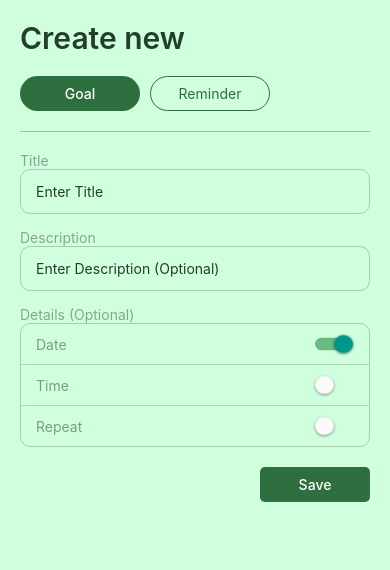
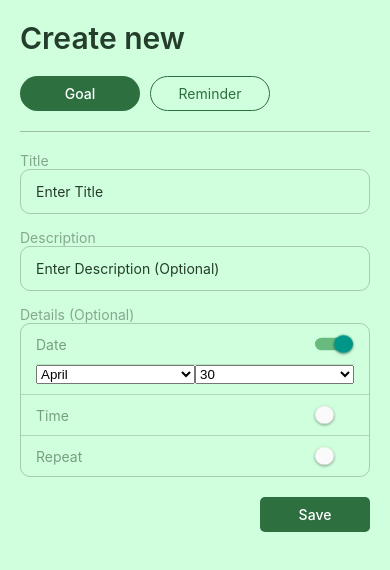
Before and after one commit to sameenmajid12/PersonalGoalTracker, a React Native app: screen /Create in a window 390 px wide. Both pictures are taken after a click on the element 334 px from the left and 344 px from the top of the page. Shown: the top 570 px of the page. Built offline with nearby package versions, Linux system fonts and the light colour scheme.

Commit message:
Finished handling date, time and repeats on the frontend

```diff
--- a/components/DatePicker.js
+++ b/components/DatePicker.js
@@ -1,5 +1,85 @@
-
-const DatePicker=()=>{
-
-}
+import { Picker } from "@react-native-picker/picker";
+import { View, StyleSheet } from "react-native";
+const DatePicker = ({ dateTime, setDateTime }) => {
+  return (
+    <View style={styles.pickerContainer}>
+      <Picker
+        style={{ flex: 1 }}
+        itemStyle={{ fontSize: 18 }}
+        selectedValue={dateTime.month}
+        onValueChange={(ItemValue) =>
+          setDateTime((prev) => ({ ...prev, month: ItemValue }))
+        }
+      >
+        <Picker.Item label="January" value={0}></Picker.Item>
+        <Picker.Item label="February" value={1}></Picker.Item>
+        <Picker.Item label="March" value={2}></Picker.Item>
+        <Picker.Item label="April" value={3}></Picker.Item>
+        <Picker.Item label="May" value={4}></Picker.Item>
+        <Picker.Item label="June" value={5}></Picker.Item>
+        <Picker.Item label="July" value={6}></Picker.Item>
+        <Picker.Item label="August" value={7}></Picker.Item>
+        <Picker.Item label="September" value={8}></Picker.Item>
+        <Picker.Item label="October" value={9}></Picker.Item>
+        <Picker.Item label="November" value={10}></Picker.Item>
+        <Picker.Item label="December" value={11}></Picker.Item>
+      </Picker>
+      <Picker
+        style={{ flex: 1 }}
+        itemStyle={{ fontSize: 18 }}
+        selectedValue={dateTime.day}
+        onValueChange={(ItemValue) =>
+          setDateTime((prev) => ({ ...prev, day: ItemValue }))
+        }
+      >
+        <Picker.Item label="1" value={1}></Picker.Item>
+        <Picker.Item label="2" value={2}></Picker.Item>
+        <Picker.Item label="3" value={3}></Picker.Item>
+        <Picker.Item label="4" value={4}></Picker.Item>
+        <Picker.Item label="5" value={5}></Picker.Item>
+        <Picker.Item label="6" value={6}></Picker.Item>
+        <Picker.Item label="7" value={7}></Picker.Item>
+        <Picker.Item label="8" value={8}></Picker.Item>
+        <Picker.Item label="9" value={9}></Picker.Item>
+        <Picker.Item label="10" value={10}></Picker.Item>
+        <Picker.Item label="11" value={11}></Picker.Item>
+        <Picker.Item label="12" value={12}></Picker.Item>
+        <Picker.Item label="13" value={13}></Picker.Item>
+        <Picker.Item label="14" value={14}></Picker.Item>
+        <Picker.Item label="15" value={15}></Picker.Item>
+        <Picker.Item label="16" value={16}></Picker.Item>
+        <Picker.Item label="17" value={17}></Picker.Item>
+        <Picker.Item label="18" value={18}></Picker.Item>
+        <Picker.Item label="19" value={19}></Picker.Item>
+        <Picker.Item label="20" value={20}></Picker.Item>
+        <Picker.Item label="21" value={21}></Picker.Item>
+        <Picker.Item label="22" value={22}></Picker.Item>
+        <Picker.Item label="23" value={23}></Picker.Item>
+        <Picker.Item label="24" value={24}></Picker.Item>
+        <Picker.Item label="25" value={25}></Picker.Item>
+        <Picker.Item label="26" value={26}></Picker.Item>
+        <Picker.Item label="27" value={27}></Picker.Item>
+        <Picker.Item label="28" value={28}></Picker.Item>
+        {dateTime.month !== 1 && (
+          <>
+            <Picker.Item label="29" value={29}></Picker.Item>
+            <Picker.Item label="30" value={30}></Picker.Item>
+          </>
+        )}
+        {dateTime.month % 2 === 0 && (
+          <Picker.Item label="31" value={31}></Picker.Item>
+        )}
+      </Picker>
+    </View>
+  );
+};
+const styles = StyleSheet.create({
+  pickerContainer: {
+    flexDirection: "row",
+    alignItems: "center",
+    borderTopColor: "rgba(0,0,0,0.1)",
+    borderTopWidth: 1,
+    marginTop: 10,
+  },
+});
 export default DatePicker;
--- a/components/RepeatPicker.js
+++ b/components/RepeatPicker.js
@@ -17,10 +17,10 @@ const RepeatPicker = ({ repeat, setRepeat }) => {
   const toggleDay = (day) => {
     setRepeat((prev) => {
       const selected = prev.data ?? [];
-      if (selected.includes(day)) {
-        return { ...prev, data: selected.filter((d) => d !== day) };
+      if (selected.includes(days.indexOf(day))) {
+        return { ...prev, data: selected.filter((d) => d !== days.indexOf(day)) };
       } else {
-        return { ...prev, data: [...selected, day] };
+        return { ...prev, data: [...selected, days.indexOf(day)] };
       }
     });
   };
@@ -42,14 +42,14 @@ const RepeatPicker = ({ repeat, setRepeat }) => {
         >
           <Text
             style={{
-              color: repeat.data?.includes(day)
+              color: repeat.data?.includes(days.indexOf(day))
                 ? colors.text
                 : "rgba(0,0,0,0.35)",
             }}
           >
             {day}
           </Text>
-          {repeat.data?.includes(day) ? (
+          {repeat.data?.includes(days.indexOf(day)) ? (
             <FontAwesome  size={20} color={colors.secondary} marginRight={1} name="check-circle"></FontAwesome>
           ) : (
             <View style={styles.repeats} />
--- a/components/TimePicker.js
+++ b/components/TimePicker.js
@@ -1,16 +1,19 @@
-import React, { useState } from "react";
+import React, { useEffect, useState } from "react";
 import { StyleSheet, View } from "react-native";
 import { Picker } from "@react-native-picker/picker";
 import colors from "../colors";
 const TimePicker = ({ dateTime, setDateTime }) => {
+  useEffect(()=>{
+    setDateTime((prev)=>({...prev, hour:1, minutes:0, AMPM:"AM"}));
+  },[])
   return (
     <View style={styles.pickerContainer}>
       <Picker
         style={{ flex: 1 }}
         itemStyle={{ fontSize: 20 }}
-        selectedValue={dateTime.hours}
+        selectedValue={dateTime.hour}
         onValueChange={(ItemValue) =>
-          setDateTime((prev) => ({ ...prev, hours: ItemValue }))
+          setDateTime((prev) => ({ ...prev, hour: ItemValue }))
         }
       >
         <Picker.Item label="1" value={1}></Picker.Item>
--- a/package.json
+++ b/package.json
@@ -16,7 +16,7 @@
     "@react-navigation/native": "^7.1.6",
     "@react-navigation/native-stack": "^7.3.10",
     "date-fns": "^4.1.0",
-    "expo": "^53.0.7",
+    "expo": "~53.0.8",
     "expo-status-bar": "~2.2.3",
     "react": "19.0.0",
     "react-native": "0.79.2",
--- a/screens/CreateTodoScreen.js
+++ b/screens/CreateTodoScreen.js
@@ -1,4 +1,4 @@
-import { useContext, useState } from "react";
+import { useContext, useState, useEffect } from "react";
 import { SafeAreaView } from "react-native-safe-area-context";
 import { StyleSheet, View, Text, Pressable, ScrollView } from "react-native";
 import colors from "../colors";
@@ -8,25 +8,33 @@ const CreateTodoScreen = () => {
   const [type, setType] = useState("goal");
   const [title, setTitle] = useState("");
   const [description, setDescription] = useState("");
-  const [dateTime, setDateTime] = useState({timeEnabled:false, dateEnabled:false, year:null, month:null, day:null, hour:null, minutes:null, AMPM:""});
+  const today = new Date();
+  const [dateTime, setDateTime] = useState({
+    timeEnabled: false,
+    dateEnabled: false,
+    year: today.getFullYear(),
+    month: today.getMonth(),
+    day: today.getDate(),
+    hour: null,
+    minutes: null,
+    AMPM: "",
+  });
   const [repeat, setRepeat] = useState({ enabled: false, data: null });
   const { addGoal } = useContext(GoalContext);
-  const toggleDateTime=(dateOrTime)=>{
-    if(dateOrTime==="time"){
-      setDateTime((prev)=>({...prev, timeEnabled:!prev.timeEnabled}));
-    }
-    else if (dateOrTime==="date"){
-      setDateTime((prev)=>({...prev, dateEnabled:!prev.dateEnabled}));
-    }
-    else{
+  const toggleDateTime = (dateOrTime) => {
+    if (dateOrTime === "time") {
+      setDateTime((prev) => ({ ...prev, timeEnabled: !prev.timeEnabled }));
+    } else if (dateOrTime === "date") {
+      setDateTime((prev) => ({ ...prev, dateEnabled: !prev.dateEnabled }));
+    } else {
       return;
     }
-  }
+  };
   const toggleRepeat = () => {
-    setRepeat((prev)=>({...prev, enabled:!prev.enabled}));
+    setRepeat((prev) => ({ ...prev, enabled: !prev.enabled }));
   };
   const changeType = (t) => {
-    if (t.toLowerCase() !== "goal" && t.toLowerCase() !== "reminder") {
+    if (t !== "goal" && t !== "reminder") {
       return;
     }
     setType(t);
@@ -34,15 +42,31 @@ const CreateTodoScreen = () => {
   const save = () => {
     if (!title.trim()) return;
     const id = Math.random().toString(36).substring(2, 9);
-
+    const formattedHour =
+      dateTime.AMPM === "AM"
+        ? dateTime.hour === 12
+          ? 0
+          : dateTime.hour
+        : dateTime.hour + 12;
+    console.log(dateTime);
     const goal = {
       id: id,
       title: title,
       description: description,
-      dateTime:"",
+      date: {
+        year: dateTime.year ?? today.getFullYear(),
+        month: dateTime.month ?? today.getMonth(),
+        day: dateTime.day ?? today.getDate(),
+      },
+      time: dateTime.timeEnabled
+        ? {
+            hour: formattedHour,
+            minutes: dateTime.minutes,
+          }
+        : null,
       repeat: repeat.data,
       type: type,
-      completed:false
+      completed: false,
     };
     addGoal(goal);
     setTitle("");
@@ -53,7 +77,7 @@ const CreateTodoScreen = () => {
   };
   return (
     <SafeAreaView style={styles.createScreen}>
-      <ScrollView  style={styles.scrollContainer}>
+      <ScrollView style={styles.scrollContainer}>
         <View style={styles.createHeaderContainer}>
           <Text style={styles.createHeader}>Create new</Text>
           <View style={styles.createButtonsContainer}>
@@ -132,9 +156,9 @@ const styles = StyleSheet.create({
     backgroundColor: colors.background,
     flex: 1,
   },
-  scrollContainer:{
-    flex:1,
-    padding:20,
+  scrollContainer: {
+    flex: 1,
+    padding: 20,
   },
   createHeaderContainer: {
     rowGap: 20,
@@ -156,7 +180,7 @@ const styles = StyleSheet.create({
     alignItems: "center",
   },
   break: {
-    marginVertical:20,
+    marginVertical: 20,
     borderBottomWidth: 1,
     borderBottomColor: "rgba(0,0,0,0.25)",
   },
@@ -171,7 +195,7 @@ const styles = StyleSheet.create({
     alignItems: "center",
     backgroundColor: colors.accent,
     borderRadius: 5,
-    marginTop:20
+    marginTop: 20,
   },
   saveButtonText: {
     color: "white",
```
Also changed, not shown: 1 other file (tests, documents, lock files or other folders).
